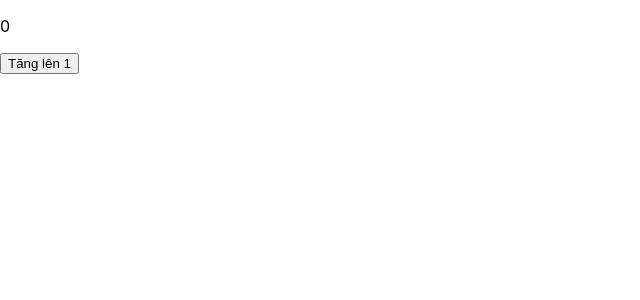
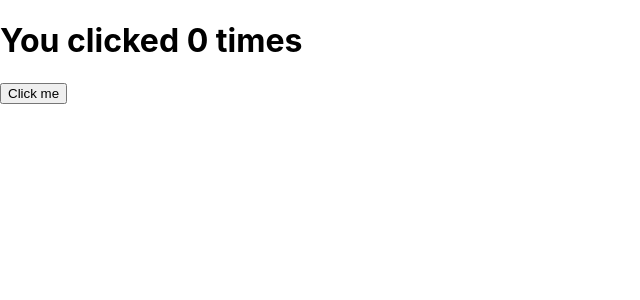
Before and after one commit to TtinTt/ra-learn-ractJs, a React (Create React App) app: page / in a window 1280 px wide. Shown: the top 300 px of the page, without its empty margins (0-640 px from the left). Built offline with nearby package versions, Linux system fonts and the light colour scheme.

Commit message:
no message

```diff
--- a/src/App.js
+++ b/src/App.js
@@ -1,47 +1,27 @@
-import logo from "./logo.svg";
-import "./App.css";
-import React from "react";
+import { useState, useEffect } from "react";
 
-// function App() {
-//   return (
-//     <div className="App">
-//       <header className="App-header">
-//         <img src={logo} className="App-logo" alt="logo" />
-//         <p>
-//           Edit <code>src/App.js</code> and save to reload.
-//         </p>
-//         <a
-//           className="App-link"
-//           href="https://reactjs.org"
-//           target="_blank"
-//           rel="noopener noreferrer"
-//         >
-//           Learn React
-//         </a>
-//       </header>
-//     </div>
-//   );
-// }
+function App() {
+  const [count, setCount] = useState(0);
+  // const [count2, setCount2] = useState(0);
 
-class App extends React.Component {
-  constructor() {
-    super();
-    this.state = { number: 0 };
-  }
+  const handleIncrease = () => {
+    setCount(count + 1);
+  };
 
-  inceaseNumber() {
-    this.setState({
-      number: this.state.number + 1,
-    });
-  }
+  useEffect(
+    function () {
+      document.title = `You clicked ${count} times`;
+      console.log(count, 0);
+    },
+    [count]
+  );
 
-  render() {
-    return (
-      <div>
-        <p>{this.state.number}</p>
-        <button onClick={() => this.inceaseNumber()}>Tăng lên 1</button>
-      </div>
-    );
-  }
+  return (
+    <div>
+      <h1>You clicked {count} times</h1>
+      <button onClick={handleIncrease}>Click me</button>
+    </div>
+  );
 }
+
 export default App;
```
